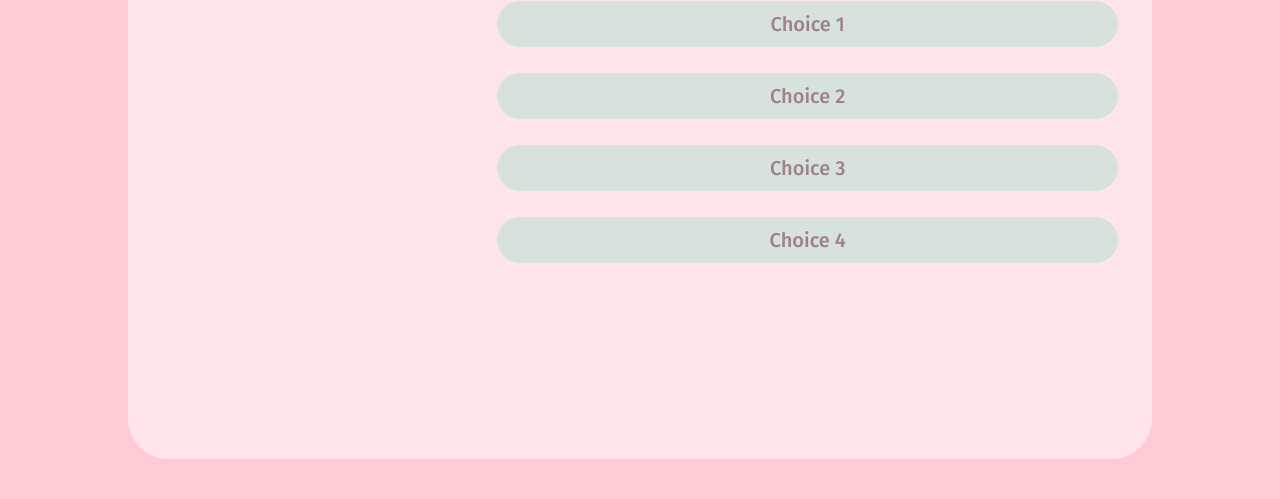
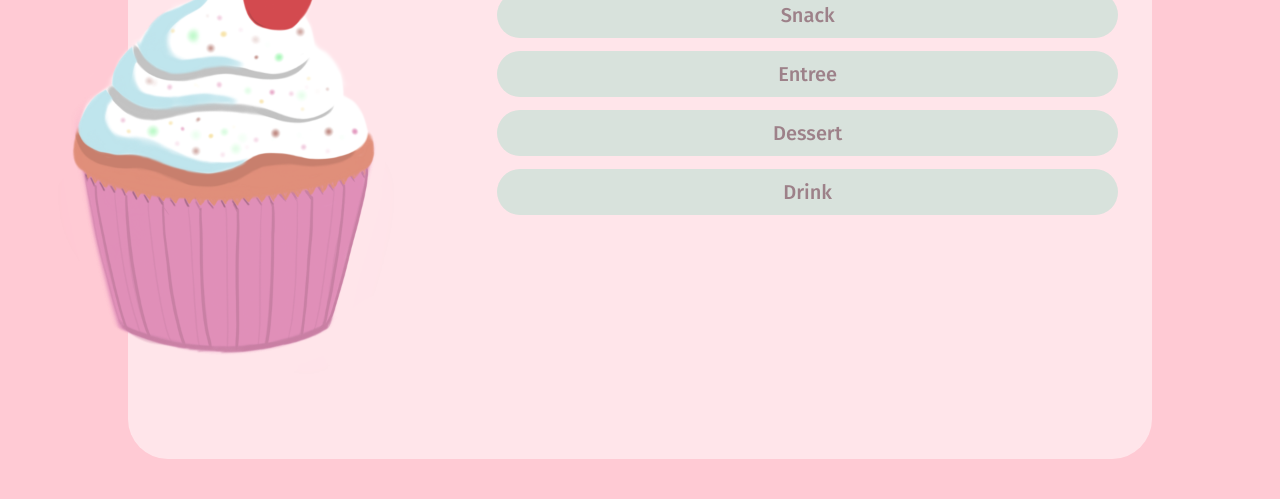
Before and after one commit to cdalangin/creatica20, a plain HTML site: page quiz.html in a window 1280 px wide. Shown: the part 301-800 px from the top of the page. Drawn offline with nearby package versions, Linux system fonts and the light colour scheme.

Commit message:
fix js and add graphics

```diff
--- a/quiz.html
+++ b/quiz.html
@@ -9,7 +9,7 @@
     <link rel="shortcut icon" href="/img/email.png" type="image/x-icon" />
 
     <link rel="stylesheet" href="styles.css">
-    <script src="script.js"></script>
+
 
     <link rel="stylesheet" href="https://cdn.jsdelivr.net/npm/bootstrap@4.5.3/dist/css/bootstrap.min.css"
         integrity="sha384-TX8t27EcRE3e/ihU7zmQxVncDAy5uIKz4rEkgIXeMed4M0jlfIDPvg6uqKI2xXr2" crossorigin="anonymous">
@@ -24,11 +24,11 @@
                 </div>
                 <div class="row">
                     <div class="col-4">
-                        <img src="#" alt="question graphic">
+                        <img src="#" id="qGraphic" alt="question graphic">
                     </div>
                     <div class="col-8">
-                        <div id="question">Insert Question Here:</div>
-                        <div class="choices">
+                        <h1 id="question">Insert Question Here:</h1>
+                        <div class="selections">
                             <div class="choice-container">
                                 <p class="choice-text m-2" data-number="1">Choice 1</p>
                             </div>
--- a/script.js
+++ b/script.js
@@ -1,10 +1,12 @@
-const question = document.querySelector('#question');
-const choices = Array.from(document.querySelector('#question'));
+const preference = document.querySelector('#question');
+const choices = Array.from(document.querySelectorAll('.choice-text'));
+const graphic = document.querySelector('#qGraphic');
+const topNum = document.querySelector('.num');
 
 let currentQuestion = {}
 let acceptingAnswers = true;
 let questionCounter = 0;
-let availableQuestions = []
+let availableQuestions = [];
 
 let questions = [
     {
@@ -13,6 +15,8 @@ let questions = [
         choice2: 'Entree',
         choice3: 'Dessert',
         choice4: 'Drink',
+        top: "1",
+        picURL: "./assets/cupcake.png",
     },
     {
         question: 'How much time do you want to spend cooking?',
@@ -20,6 +24,8 @@ let questions = [
         choice2: '10 min',
         choice3: '20 min',
         choice4: '30+ min',
+        top: "2",
+        picURL: "./assets/clock.png",
     },
     {
         question: 'What equipment do you have?',
@@ -27,6 +33,8 @@ let questions = [
         choice2: 'Microwave',
         choice3: 'Oven',
         choice4: 'Toaster',
+        top: "3",
+        picURL: "./assets/cupcake.png",
     },
     {
         question: 'Allergies/Diets?',
@@ -34,6 +42,8 @@ let questions = [
         choice2: 'Gluten Free',
         choice3: 'Dairy Free',
         choice4: 'Vegan',
+        top: "4",
+        picURL: "./assets/cupcake.png",
     },
 ]
 
@@ -42,27 +52,34 @@ const max_questions = 4
 startQuiz = () => {
     questionCounter = 0
     availableQuestions = [...questions]
+
     getNewQuestion()
+
 }
 
 getNewQuestion = () => {
-    if (availableQuestions.length === 0 || questionsCounter > max_questions) {
+    if (availableQuestions.length === 0 || questionCounter > max_questions) {
         return window.location.assign('/results.html')
     }
 
-    questionCounter++
-    currentQuestion = availableQuestions[questionCounter]
-    question.innertext = currentQuestion.question
+    questionCounter
+    currentQuestion = availableQuestions[questionCounter];
+    preference.innerHTML = currentQuestion.question;
+    topNum.innerHTML = currentQuestion.top;
+    graphic.src = currentQuestion.picURL;
+
 
     choices.forEach(choice => {
         const number = choice.dataset['number']
         choice.innerText = currentQuestion['choice' + number]
     })
 
-    availableQuestions.splice(questionsIndex, 1)
+    availableQuestions.splice(questionCounter, 1)
 
     acceptingAnswers = true
+
 }
+
 
 choices.forEach(choice => {
     choice.addEventListener('click', e => {
@@ -74,6 +91,8 @@ choices.forEach(choice => {
 
         setTimeout(() => {
             getNewQuestion()
-        }, 1000)
+        }, 100)
     })
 })
+
+startQuiz()
--- a/styles.css
+++ b/styles.css
@@ -90,6 +90,14 @@ font-size: 100px;
     color: #9D8189;
 }
 
+#qGraphic {
+    height: 500px;
+    width: 500px;
+    position: relative;
+    top: -40px;
+    left: -170px;
+}
+
 #question {
     font-family: "Montserrat";
     font-weight: 900;
```
